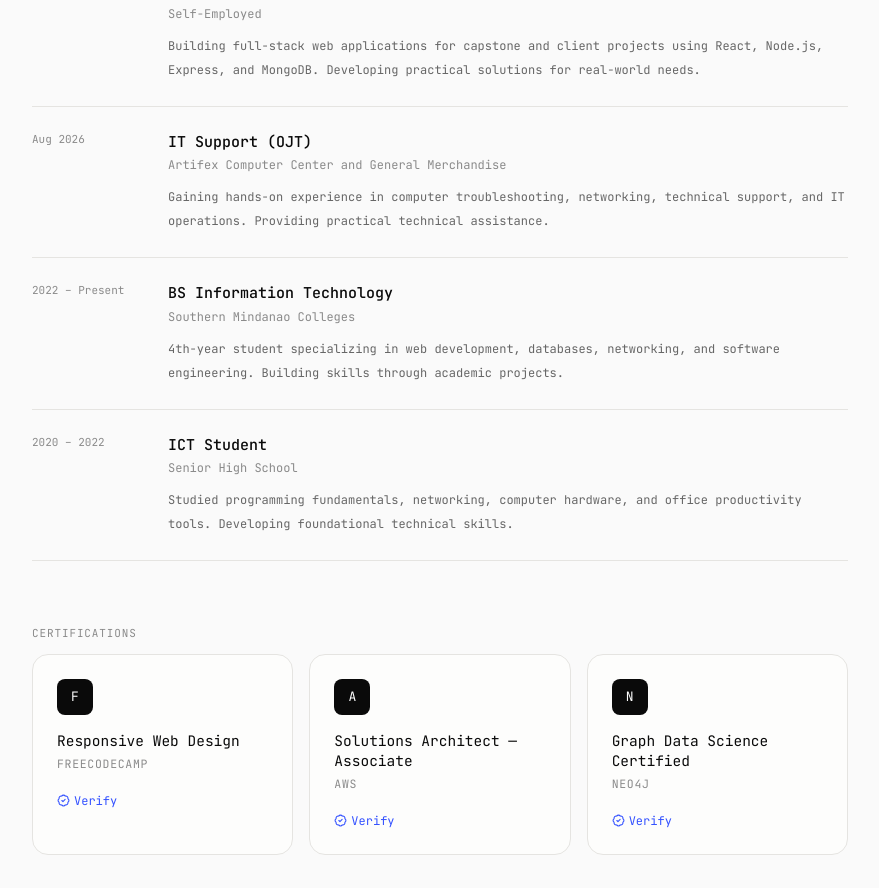
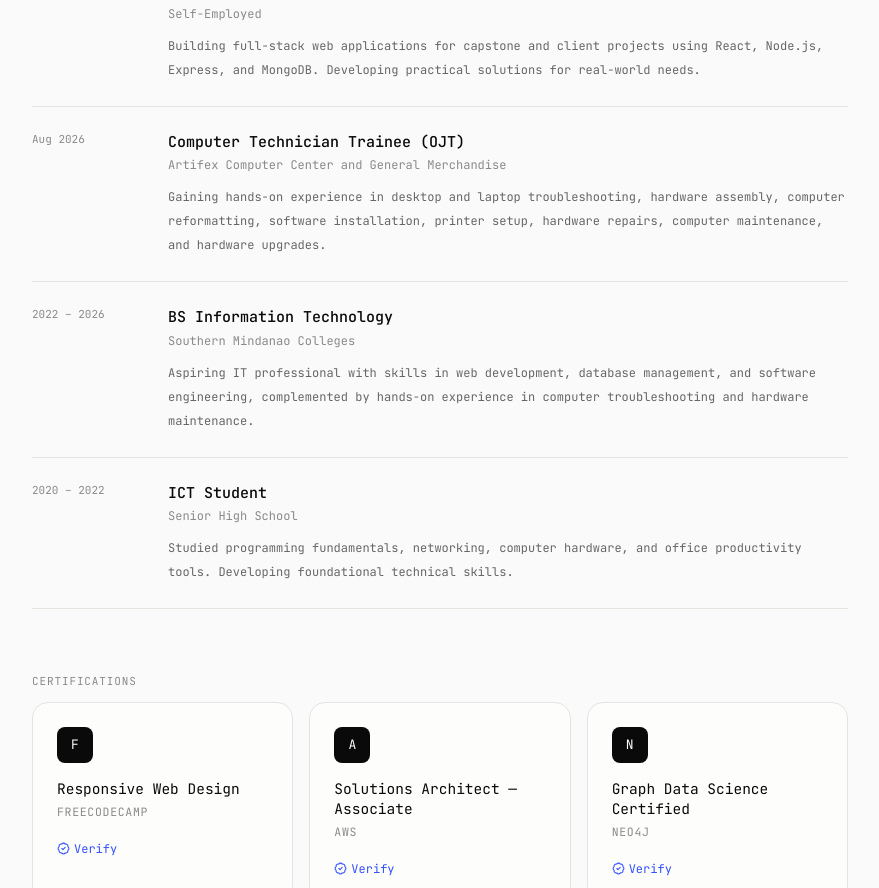
Before and after one commit to Cedezy/my-portfolio, a React (Vite) app: page / in a window 1280 px wide. Shown: the part 1607-2495 px from the top of the page, without its empty margins (200-1079 px from the left). Built offline with nearby package versions, Linux system fonts and the light colour scheme; a web font is replaced by a local one.

Commit message:
fix experience

```diff
--- a/src/components/layouts/Experience.jsx
+++ b/src/components/layouts/Experience.jsx
@@ -59,17 +59,17 @@ const EXPERIENCE = [
     },
     {
         year: "Aug 2026",
-        title: "IT Support (OJT)",
+        title: "Computer Technician Trainee (OJT)",
         org: "Artifex Computer Center and General Merchandise",
         description:
-            "Gaining hands-on experience in computer troubleshooting, networking, technical support, and IT operations. Providing practical technical assistance.",
+            "Gaining hands-on experience in desktop and laptop troubleshooting, hardware assembly, computer reformatting, software installation, printer setup, hardware repairs, computer maintenance, and hardware upgrades.",
     },
     {
-        year: "2022 – Present",
+        year: "2022 – 2026",
         title: "BS Information Technology",
         org: "Southern Mindanao Colleges",
         description:
-            "4th-year student specializing in web development, databases, networking, and software engineering. Building skills through academic projects.",
+            "Aspiring IT professional with skills in web development, database management, and software engineering, complemented by hands-on experience in computer troubleshooting and hardware maintenance.",
     },
     {
         year: "2020 – 2022",
```
